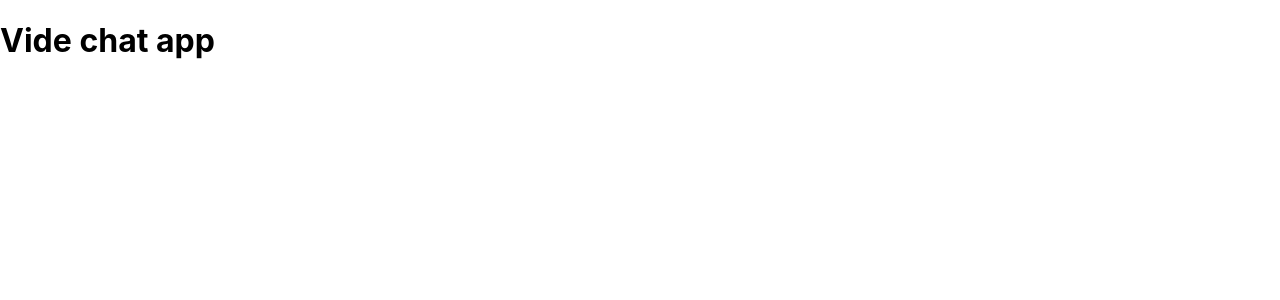
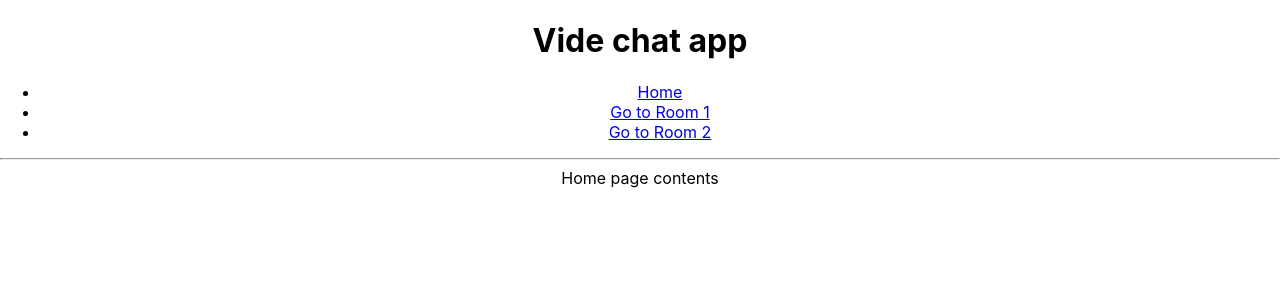
Before and after one commit to sahilrajput03/video-chat-app-webrtc, a React (Create React App) app in the folder frontend/: page / in a window 1280 px wide. Shown: the top 300 px of the page. Built offline with nearby package versions, Linux system fonts and the light colour scheme; no server answers; what peerjs would draw is missing.

Commit message:
Add routing working initial.

```diff
--- a/frontend/package.json
+++ b/frontend/package.json
@@ -9,6 +9,7 @@
     "peerjs": "^1.3.2",
     "react": "^18.0.0",
     "react-dom": "^18.0.0",
+    "react-router-dom": "^6.3.0",
     "react-scripts": "5.0.1",
     "socket.io-client": "^4.4.1",
     "web-vitals": "^2.1.4"
@@ -16,6 +17,7 @@
   "scripts": {
     "start": "BROWSER=none react-scripts start",
     "build": "react-scripts build",
+    "deploy": "npm run build && cp -r build ../docs",
     "test": "react-scripts test",
     "eject": "react-scripts eject"
   },
--- a/frontend/src/App.css
+++ b/frontend/src/App.css
@@ -8,7 +8,7 @@ video {
 	height: 100%;
 	object-fit: cover;
 }
-//  ^^^ from kyle
+/* from kyle ^^^ */
 .App {
 	text-align: center;
 }
--- a/frontend/src/App.js
+++ b/frontend/src/App.js
@@ -1,11 +1,12 @@
+import {HashRouter, Route, Routes, Link} from 'react-router-dom'
 import {io} from 'socket.io-client' // docs https://socket.io/docs/v4/client-api/
 import {useState, useEffect, useRef} from 'react'
 import Peer from 'peerjs' // docs https://www.npmjs.com/package/peerjs
 import './App.css'
 let log = console.log
 
-// let HOST = '192.168.18.3' // local
-let HOST = '124.253.36.113'// public
+let HOST = '192.168.18.3' // local
+// let HOST = '124.253.36.113' // public
 // BROWSE APP: http://124.253.36.113:3000/room1
 
 // const socket = io('ws://localhost:8080/')
@@ -38,6 +39,35 @@ const peers = {}
 let videoGrid
 const FRAME_RATE = 100
 function App() {
+	return (
+		<div className='App'>
+			<h1>Vide chat app</h1>
+
+			<HashRouter basename='/'>
+				<ul>
+					<li>
+						<Link to='/'>Home</Link>
+					</li>
+					<li>
+						<Link to='/room/room1'>Go to Room 1</Link>
+					</li>
+					<li>
+						<Link to='/room/room2'>Go to Room 2</Link>
+					</li>
+				</ul>
+				<hr />
+				{/*<Route exact path='/' component={Home} /> */}
+				<Routes>
+					<Route path='/' element={<div>Home page contents</div>} />
+					<Route path='/room/:roomId' element={<Room />} />
+				</Routes>
+			</HashRouter>
+		</div>
+	)
+}
+
+const Room = () => {
+	log('rendered room comp..')
 	const videoRef = useRef(null)
 	// const photoRef = useRef(null) // this is more like a frame in a video.
 
@@ -84,16 +114,14 @@ function App() {
 	}
 
 	return (
-		<div className='App'>
-			<h1>Vide chat app</h1>
-			{/* <div id='video-grid'></div> */}
-
+		<>
 			<div id='video-grid'> </div>
 
 			<video ref={videoRef} className='player' />
+
 			{/* <video onCanPlay={() => paintToCanvas()} ref={videoRef} className='player' />
 			 */}
-		</div>
+		</>
 	)
 }
 
```
Also changed, not shown: 2 other files (tests, documents, lock files or other folders).
